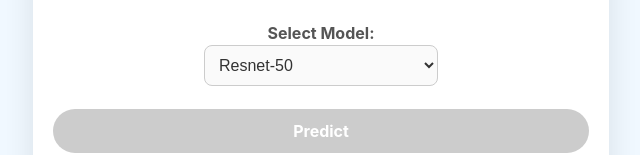
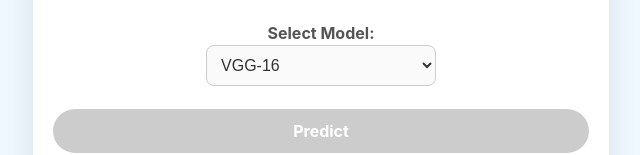
Before and after one commit to Ash19032005/mango-disease, a React (Vite) app in the folder frontend/: page / in a window 1280 px wide. Shown: the part 339-494 px from the top of the page, without its empty margins (307-947 px from the left). Built offline with nearby package versions, Linux system fonts and the light colour scheme.

Commit message:
Removed resnet and inceptionV3

```diff
--- a/frontend/src/App.jsx
+++ b/frontend/src/App.jsx
@@ -60,7 +60,11 @@
   const formatPredictions = () => {
     if (!predictions) return null;
     if((predictions['Anthracnose'] > predictions['Healthy'])){
-        return <strong>Anthracnose</strong>
+        return <strong>Anthracnose
+         <p>Measures to be taken:
+            <br></br>
+           For managing anthracnose disease in mango spraying Propiconazole13.9% + Difenoconazole 13.9% EC at 0.1% concentration  is recommended in field condition</p>
+        </strong>
     }
     else{
       return <strong>Healthy</strong>
@@ -83,10 +87,10 @@
           <label>
             Select Model:
             <select value={modelName} onChange={(e) => setModelName(e.target.value)}>
-              <option value="model1">Resnet-50</option>
+
               <option value="model2">VGG-16</option>
               <option value="model3">MobileVnet</option>
-              <option value="model4">InceptionV3</option>
+
             </select>
           </label>
         </div>
```
